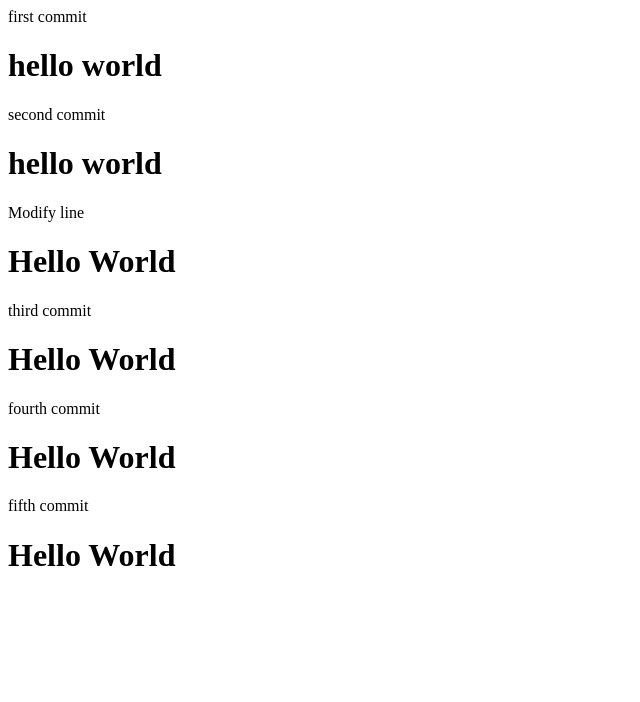
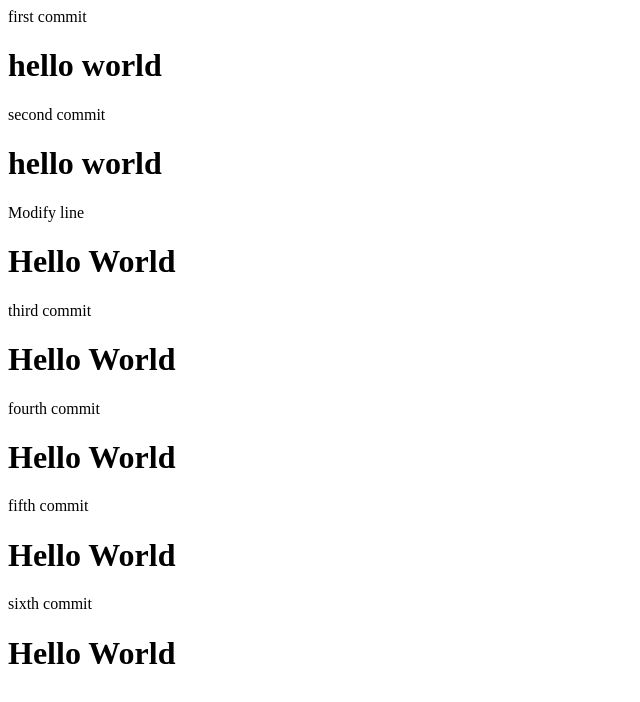
Before and after one commit to Sangwonsdsd/opensw, a plain HTML site: page index.html in a window 1280 px wide. Shown: the whole page, without its empty margins (0-640 px from the left). Drawn offline with Linux system fonts and the light colour scheme.

Commit message:
sixth commit

```diff
--- a/index.html
+++ b/index.html
@@ -22,6 +22,9 @@
 
     fifth commit
     <h1>Hello World</h1>
+
+    sixth commit
+    <h1>Hello World</h1>
 </body>
 
 </html>
```
